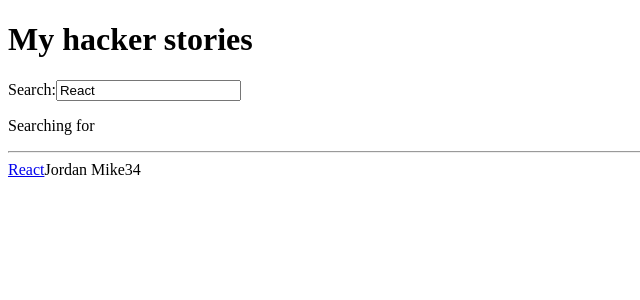
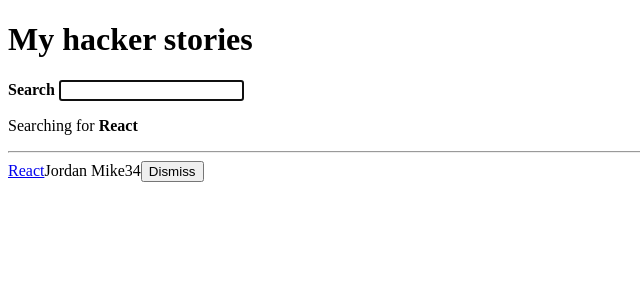
Before and after one commit to clement-okyere/ReactTableSorter, a React (Create React App) app: page / in a window 1280 px wide. Shown: the top 300 px of the page, without its empty margins (0-640 px from the left). Built offline with nearby package versions, Linux system fonts and the light colour scheme.

Commit message:
simulated api fetch

```diff
--- a/src/App.js
+++ b/src/App.js
@@ -1,4 +1,4 @@
-import React from "react";
+import React, {Fragment} from "react";
 import List from './List'
 import Search from './Search'
 import useSemiPersistentState from './hooks/useSemipersistentState'
@@ -6,10 +6,7 @@ import useSemiPersistentState from './hooks/useSemipersistentState'
 
 
 const App = () => {
-
-    const [searchTerm, setSearchTerm] = useSemiPersistentState("search", "React");
-
-    const list = [
+  const initialStories = [
     {
       title: "React",
       url: "http://reactjs.org",
@@ -28,21 +25,46 @@ const App = () => {
     },
   ];
 
+
+  const [searchTerm, setSearchTerm] = useSemiPersistentState("search", "React");
+  const [stories, setStories] = React.useState([])
+
+  const getAsyncStories = () => {
+    return new Promise((resolve) => {
+      setTimeout(() => {
+        resolve({ data: { stories: initialStories } });
+      }, 2000);
+    })
+
+  };
+
+  React.useEffect(() => {
+    getAsyncStories().then((result) => {
+     setStories(result.data.stories)
+   })
+  },[])
     const handleSearch = (event) => {
         setSearchTerm(event.target.value)
     }
 
-    const filteredStories = list.filter((story) =>
+  const handleRemoveStory = (story) => {
+    console.log('TOdelete', story.objectID)
+    const newStory = stories.filter((s) => s.objectID !== story.objectID);
+    console.log('newStory', newStory)
+    setStories(newStory);
+  }
+
+    const filteredStories = stories.filter((story) =>
         story.title.toLowerCase().includes(searchTerm.toLowerCase()))
 
     return (
-      <div>
+      <Fragment>
         <h1>My hacker stories</h1>
 
         <Search search={searchTerm} onSearch={handleSearch} />
         <hr />
-        <List stories={filteredStories} />
-      </div>
+        <List stories={filteredStories} onRemoveItem={handleRemoveStory}/>
+      </Fragment>
     );
 };
 
--- /dev/null
+++ b/src/InputWithLabel.js
@@ -0,0 +1,30 @@
+import React, { Fragment } from 'react'
+
+const InputWithLabel = ({ id,
+    label,
+    onInputChange,
+    value,
+    type = "text",
+    isFocused,
+    children }) => {
+    const inputRef = React.useRef();
+
+    React.useEffect(() => {
+        if (isFocused && inputRef.current) {
+            inputRef.current.focus();
+        }
+    }, [isFocused])
+    return (
+    <Fragment>
+        <label htmlFor="search">{children}</label>&nbsp;
+        <input id={id}
+                type={type}
+                ref={inputRef}
+            value={value}
+            onChange={onInputChange}
+              />
+    </Fragment>
+    )
+}
+
+export default InputWithLabel;
--- a/src/List.js
+++ b/src/List.js
@@ -1,20 +1,27 @@
 import React from 'react'
 
 
-const List = ({stories}) => {
+const List = ({stories, onRemoveItem}) => {
     return(
-        stories.map(({objectID, ...story}) => (<Item key={objectID} {...story}/>)))
+      stories.map((story) => (<Item key={story.objectID} item={story}
+        onRemoveItem={onRemoveItem} />)))
 }
 
-const Item = ({ url, title, author, num_comments, points}) => (
-  <div>
-    <span>
-      <a href={url}>{title}</a>
-    </span>
-    <span>{author}</span>
-    <span>{num_comments}</span>
-    <span>{points}</span>
-  </div>
-);
+const Item = ({item, onRemoveItem }) => {
+
+  return (
+    <div>
+      <span>
+        <a href={item.url}>{item.title}</a>
+      </span>
+      <span>{item.author}</span>
+      <span>{item.num_comments}</span>
+      <span>{item.points}</span>
+      <button type="button" onClick={() => onRemoveItem(item)}>
+        Dismiss
+      </button>
+    </div>
+  );
+}
 
 export default List;
--- a/src/Search.js
+++ b/src/Search.js
@@ -1,7 +1,7 @@
 import React from 'react';
+import InputWithLabel from './InputWithLabel'
 
 const Search = ({ onSearch, search }) => {
-    console.log('search', search)
   const [searchTerm, setSearchTerm] = React.useState("");
 
   const handleChange = (event) => {
@@ -10,13 +10,19 @@ const Search = ({ onSearch, search }) => {
   };
 
   return (
-    <div>
-      <label htmlFor="search">Search:</label>
-      <input id="search" type="text" value={search} onChange={handleChange} />
+    <>
+      <InputWithLabel
+        id="search"
+        onInputChange={handleChange}
+        value={searchTerm}
+        isFocused
+      >
+        <strong>Search</strong>
+      </InputWithLabel>
       <p>
-        Searching for <strong>{searchTerm}</strong>
+        Searching for <strong>{search}</strong>
       </p>
-    </div>
+    </>
   );
 };
 
```
Also changed, not shown: 1 other file (tests, documents, lock files or other folders). Lines whose indentation alone changed are shown as unchanged.
